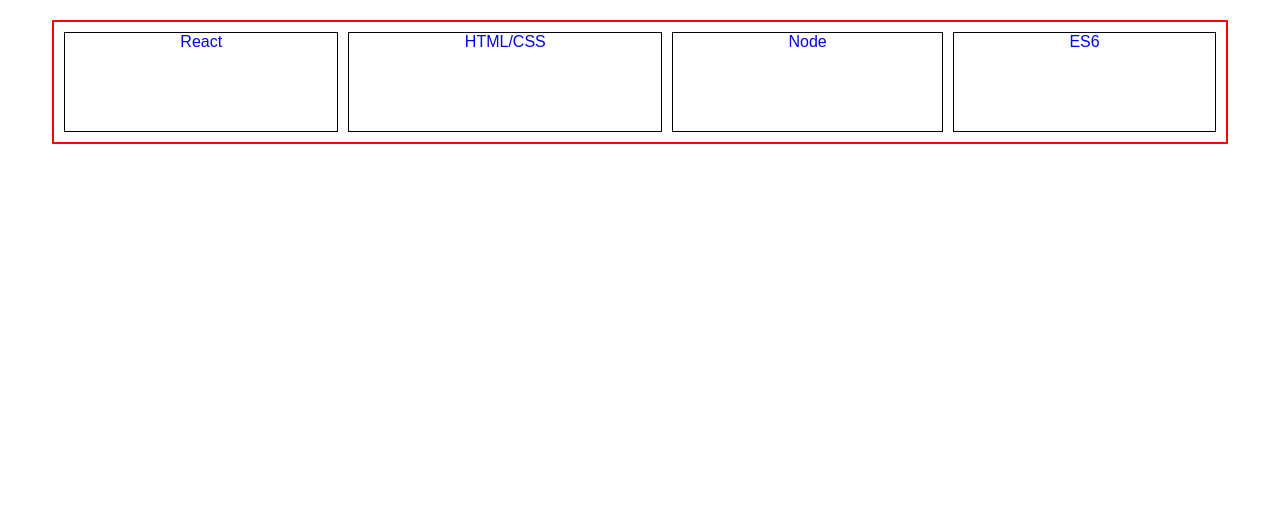
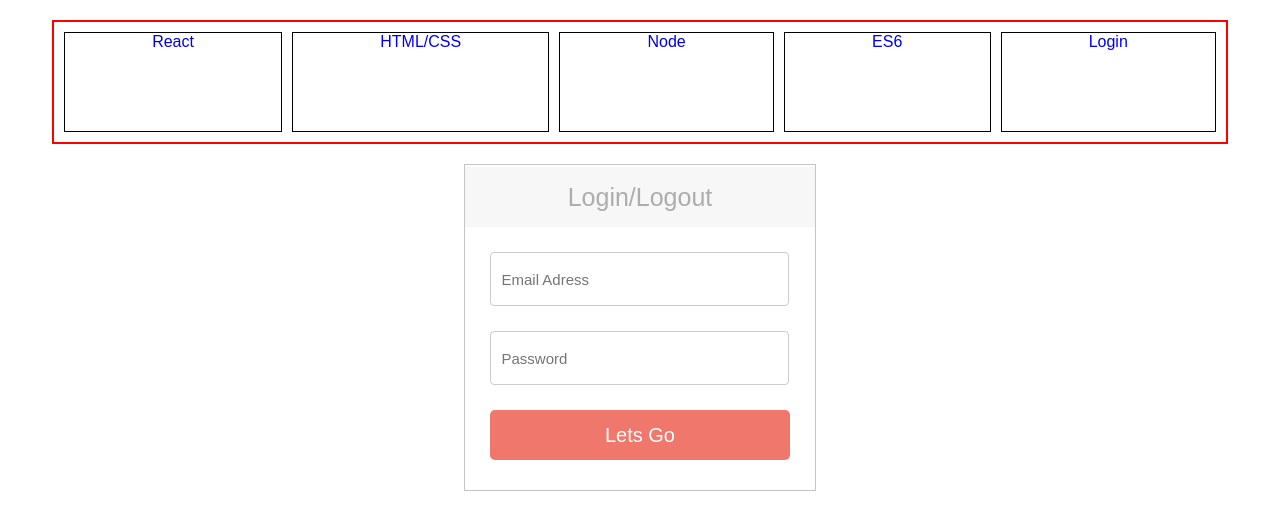
Before and after one commit to HuangStanley050/bookMarks, a React (Create React App) app: page /auth in a window 1280 px wide. Shown: the top 530 px of the page. Built offline with nearby package versions, Linux system fonts and the light colour scheme.

Commit message:
added auth component

```diff
--- a/src/App.css
+++ b/src/App.css
@@ -7,9 +7,14 @@
   padding: 10px;
   border: 2px solid red;
   display: grid;
-  grid-template-areas: "React CSS Node ES6";
+  grid-template-areas: "React CSS Node ES6 Auth";
   grid-gap: 10px;
   text-align: center;
+}
+
+.Auth {
+  grid-area: Auth;
+  border: 1px solid black;
 }
 
 .React {
--- a/src/App.js
+++ b/src/App.js
@@ -4,6 +4,7 @@
 import ES6 from "./containers/es6/es6";
 import Style from "./containers/style/style";
 import Modal from "./components/modal/modal";
+import Auth from "./containers/auth/auth";
 import { connect } from "react-redux";
 import { Route, NavLink, withRouter } from "react-router-dom";
 
@@ -20,6 +21,7 @@
         <nav className="CSS"><NavLink style={{ textDecoration: 'none' }} to="/style">HTML/CSS</NavLink></nav>
         <nav className="Node"><NavLink style={{ textDecoration: 'none' }} to="/node">Node</NavLink></nav>
         <nav className="ES6"><NavLink style={{ textDecoration: 'none' }} to="/es6">ES6</NavLink></nav>
+        <nav className="Auth"><NavLink style={{ textDecoration: 'none' }} to="/auth">Login</NavLink></nav>
       </div>
 
       <div className="presentation">
@@ -27,6 +29,8 @@
         <Route path="/node" component={NodeJS}/>
         <Route path="/es6" component={ES6}/>
         <Route path="/style" component={Style}/>
+        <Route path="/auth" component={Auth}/>
+
       </div>
 
       </div>
--- /dev/null
+++ b/src/containers/auth/auth.css
@@ -0,0 +1,67 @@
+.Auth_Container {
+    width: 90%;
+    margin: 5px auto;
+    /*border: 2px solid red;*/
+}
+
+
+.Auth_Container .login {
+    margin: 20px auto;
+    width: 300px;
+    padding: 30px 25px;
+    background: white;
+    border: 1px solid #c4c4c4;
+}
+
+h1.login-title {
+    margin: -28px -25px 25px;
+    padding: 15px 25px;
+    line-height: 30px;
+    font-size: 25px;
+    font-weight: 300;
+    color: #ADADAD;
+    text-align: center;
+    background: #f7f7f7;
+
+}
+
+.login-input {
+    width: 285px;
+    height: 50px;
+    margin-bottom: 25px;
+    padding-left: 10px;
+    font-size: 15px;
+    background: #fff;
+    border: 1px solid #ccc;
+    border-radius: 4px;
+}
+
+.login-input:focus {
+    border-color: #6e8095;
+    outline: none;
+}
+
+.login-button {
+    width: 100%;
+    height: 50px;
+    padding: 0;
+    font-size: 20px;
+    color: #fff;
+    text-align: center;
+    background: #f0776c;
+    border: 0;
+    border-radius: 5px;
+    cursor: pointer;
+    outline: 0;
+}
+
+.login-lost {
+    text-align: center;
+    margin-bottom: 0px;
+}
+
+.login-lost a {
+    color: #666;
+    text-decoration: none;
+    font-size: 13px;
+}
--- /dev/null
+++ b/src/containers/auth/auth.js
@@ -0,0 +1,30 @@
+import React, { Component } from "react";
+import "./auth.css";
+
+class Auth extends Component {
+    state = {
+        email: "",
+        password: ""
+    }
+    inputHandle = (e) => {
+        this.setState({
+            [e.target.name]: e.target.value
+        });
+    }
+    render() {
+        return (
+            <div className="Auth_Container">
+                 <form className="login">
+                    <h1 className="login-title">Login/Logout</h1>
+                    <input name="email" onChange={this.inputHandle} value={this.state.email} type="text" className="login-input" placeholder="Email Adress" autofocus/>
+                    <input name="password" onChange={this.inputHandle} value={this.state.password} type="password" className="login-input" placeholder="Password"/>
+                    <input type="submit" value="Lets Go" className="login-button"/>
+
+                </form>
+
+            </div>
+        );
+    }
+}
+
+export default Auth;
```
